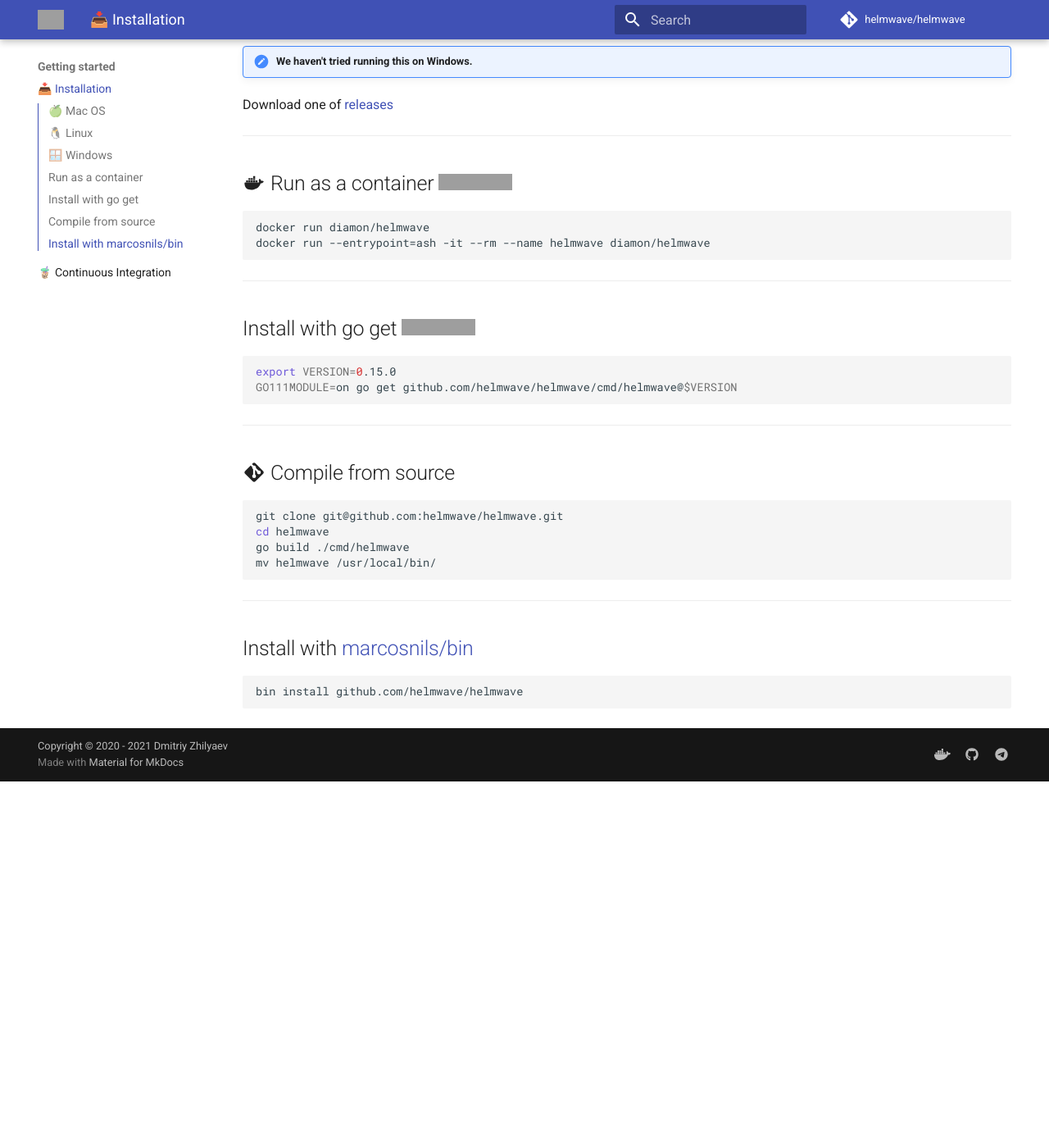
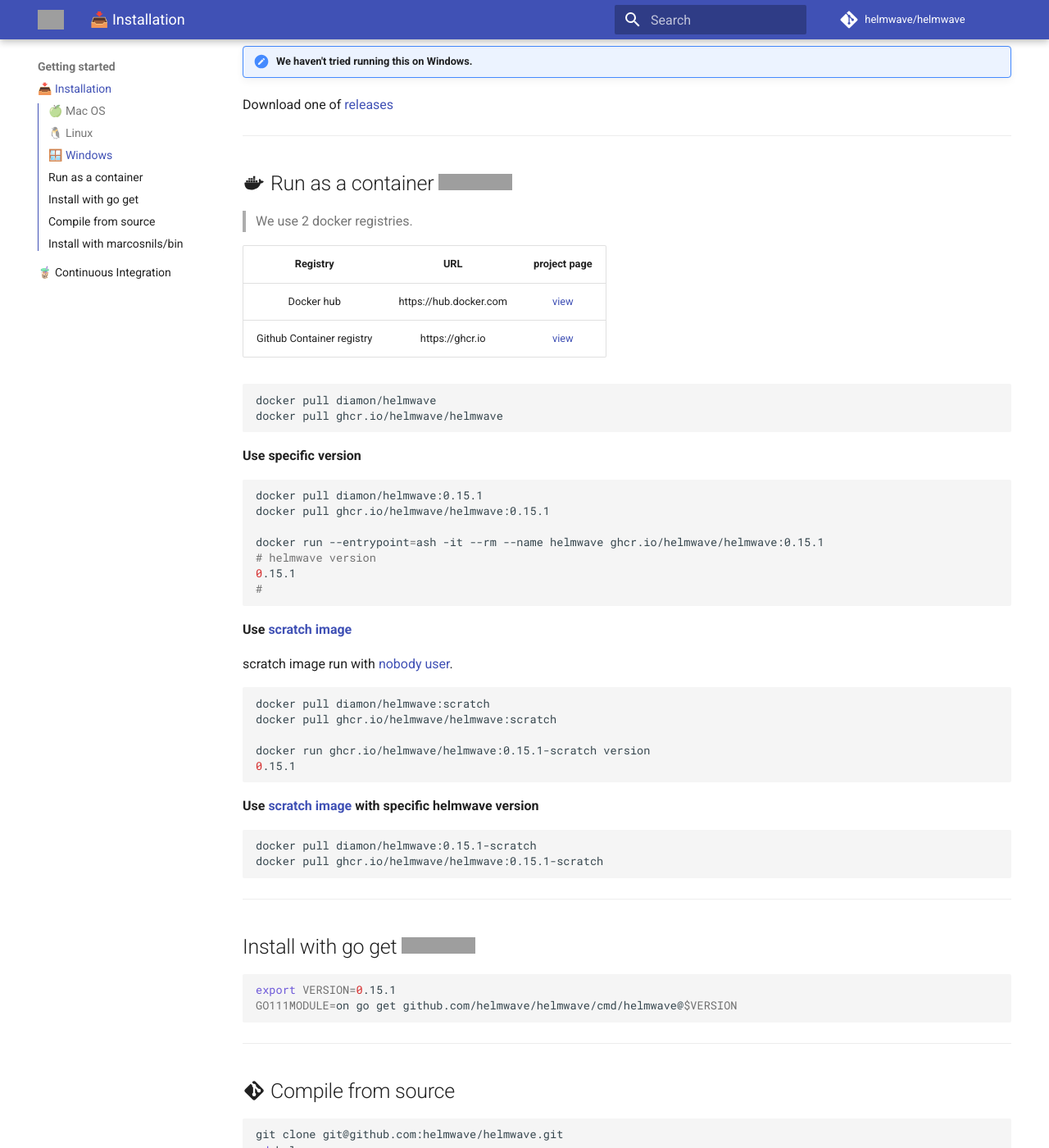
Before and after one commit to helmwave/docs, an MkDocs documentation site: the page built from docs/install.md, in a window 1280 px wide and 1400 px high, scrolled down 972 px. Shown: the whole window at 82% size. Built offline with MkDocs 1.6.1 and Material for MkDocs 9.7.7, drawn with Linux system fonts in a browser that asks for light colours; emoji names are drawn with the system emoji font; comment, search, counter and statistics services are not loaded; the version menu is left out; before the commit the page ends 1925 px from its top, so only the background shows below that; some of the changed text lies outside the part shown; grey boxes are pictures that could not be loaded.

Commit message:
update to 0.15.1

````diff
--- a/docs/ci.md
+++ b/docs/ci.md
@@ -22,7 +22,7 @@
   environment:
     name: "ref/$CI_COMMIT_REF_SLUG"
   image:
-    name: diamon/helmwave:0.15.0
+    name: diamon/helmwave:0.15.1
     entrypoint: [""]
   script:
     - helmwave up --build
--- a/docs/examples/index.md
+++ b/docs/examples/index.md
@@ -1,7 +1,7 @@
 ## Managed environments for an app
 
 ```yaml
-version: 0.15.0
+version: 0.15.1
 
 .options: &options
   wait: true
--- a/docs/install.md
+++ b/docs/install.md
@@ -21,7 +21,7 @@
 
 or use wget
 ```sh
-export VERSION=0.15.0
+export VERSION=0.15.1
 wget -c https://github.com/helmwave/helmwave/releases/download/v$VERSION/helmwave_${VERSION}_darwin_amd64.tar.gz -O - | tar -xz
 mv helmwave /usr/local/bin/
 ```
@@ -33,7 +33,7 @@
 Download one of [releases](https://github.com/helmwave/helmwave/releases)
 
 ```sh
-export VERSION=0.15.0
+export VERSION=0.15.1
 wget -c https://github.com/helmwave/helmwave/releases/download/v$VERSION/helmwave_${VERSION}_linux_amd64.tar.gz -O - | tar -xz
 mv helmwave /usr/local/bin/
 ```
@@ -52,9 +52,49 @@
 
 ## :material-docker: Run as a container ![Docker Pulls](https://img.shields.io/docker/pulls/diamon/helmwave)
 
+> We use 2 docker registries.
+
+Registry | URL | project page
+:---:|:---:|:----------:
+Docker hub | https://hub.docker.com | [view](https://hub.docker.com/repository/docker/diamon/helmwave)
+Github Container registry | https://ghcr.io | [view](https://github.com/orgs/helmwave/packages/container/helmwave/settings)
+
+
+```bash
+docker pull diamon/helmwave
+docker pull ghcr.io/helmwave/helmwave
 ```
-docker run diamon/helmwave
-docker run --entrypoint=ash -it --rm --name helmwave diamon/helmwave
+
+**Use specific version**
+
+```bash
+docker pull diamon/helmwave:0.15.1
+docker pull ghcr.io/helmwave/helmwave:0.15.1
+
+docker run --entrypoint=ash -it --rm --name helmwave ghcr.io/helmwave/helmwave:0.15.1
+# helmwave version
+0.15.1
+#
+```
+
+
+**Use [scratch image](https://hub.docker.com/_/scratch)**
+
+scratch image run with [nobody user](https://unix.stackexchange.com/questions/186568/what-is-nobody-user-and-group).
+
+```bash
+docker pull diamon/helmwave:scratch
+docker pull ghcr.io/helmwave/helmwave:scratch
+
+docker run ghcr.io/helmwave/helmwave:0.15.1-scratch version
+0.15.1
+```
+
+**Use [scratch image](https://hub.docker.com/_/scratch) with specific helmwave version**
+
+```bash
+docker pull diamon/helmwave:0.15.1-scratch
+docker pull ghcr.io/helmwave/helmwave:0.15.1-scratch
 ```
 
 ---
@@ -62,7 +102,7 @@
 ## Install with go get ![GitHub go.mod Go version](https://img.shields.io/github/go-mod/go-version/zhilyaev/helmwave)
 
 ```sh
-export VERSION=0.15.0
+export VERSION=0.15.1
 GO111MODULE=on go get github.com/helmwave/helmwave/cmd/helmwave@$VERSION
 ```
 
@@ -74,7 +114,7 @@
 git clone git@github.com:helmwave/helmwave.git
 cd helmwave
 go build ./cmd/helmwave
-mv helmwave /usr/local/bin/
+mv -f helmwave /usr/local/bin/
 ```
 
 ---
--- a/docs/tpl.md
+++ b/docs/tpl.md
@@ -60,7 +60,7 @@
 
 
 
-## [Custom](https://github.com/helmwave/helmwave/blob/release-0.15.0/pkg/template/func.go)
+## [Custom](https://github.com/helmwave/helmwave/blob/release-0.15.1/pkg/template/func.go)
 
 - `toYaml` marshals a map into a string
 - `fromYaml` reads a golang string and generates a map
--- a/docs/yaml.md
+++ b/docs/yaml.md
@@ -1,6 +1,6 @@
 # Yaml
 
-> works on [helm v3.7.1](https://github.com/helmwave/helmwave/blob/v0.15.0/go.mod)
+> works on [helm v3.7.1](https://github.com/helmwave/helmwave/blob/v0.15.1/go.mod)
 
 ```yaml
 project: Test07
````
Also changed, not shown: docs/cli.md (+5 -5 lines).
